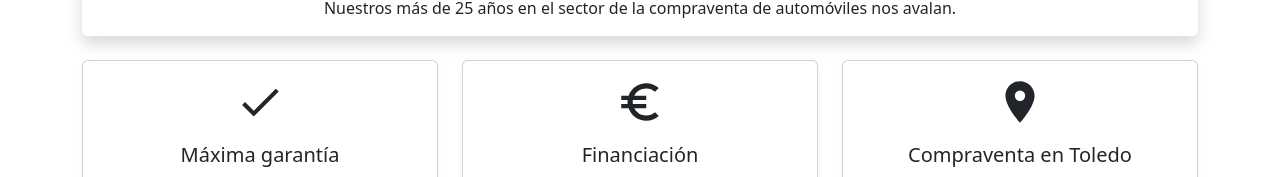
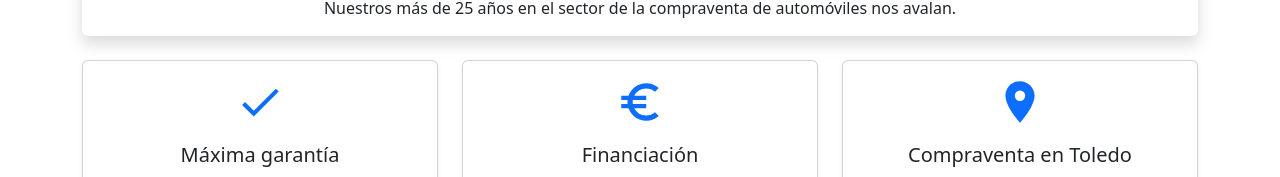
Before and after one commit to JorP2/concesionario-web, a React (Create React App) app in the folder frontend/: page / in a window 1280 px wide. Shown: the part 712-889 px from the top of the page. Built offline with nearby package versions, Linux system fonts and the light colour scheme.

Commit message:
Cambios ligeros en el diseño

```diff
--- a/frontend/src/pages/Home.jsx
+++ b/frontend/src/pages/Home.jsx
@@ -31,7 +31,7 @@ function Home() {
         <div className="col-12 col-md-4">
           <div className="card h-100 text-center shadow-sm feature-card">
             <div className="card-body">
-              <MdCheck size={50} className="mb-3" />
+              <MdCheck size={50} className="mb-3 text-primary" />
               <h5 className="card-title">Máxima garantía</h5>
               <p className="card-text">
                 Sometemos a nuestros coches a las más estrictas revisiones, lo
@@ -47,7 +47,7 @@ function Home() {
         <div className="col-12 col-md-4">
           <div className="card h-100 text-center shadow-sm feature-card">
             <div className="card-body">
-              <MdEuroSymbol size={50} className="mb-3" />
+              <MdEuroSymbol size={50} className="mb-3 text-primary" />
               <h5 className="card-title">Financiación</h5>
               <p className="card-text">
                 Te ayudamos con la posibilidad de financiar tu vehículo en hasta
@@ -62,7 +62,7 @@ function Home() {
         <div className="col-12 col-md-4">
           <div className="card h-100 text-center shadow-sm feature-card">
             <div className="card-body">
-              <MdLocationOn size={50} className="mb-3" />
+              <MdLocationOn size={50} className="mb-3 text-primary" />
               <h5 className="card-title">Compraventa en Toledo</h5>
               <p className="card-text">
                 Contamos con un catálogo permanente de más de 40 vehículos en
--- a/frontend/src/pages/VehiculoDetalle.jsx
+++ b/frontend/src/pages/VehiculoDetalle.jsx
@@ -1,7 +1,7 @@
 import { useParams } from "react-router-dom";
 import { useEffect, useState } from "react";
 import { getVehiculoById } from "../api/vehiculoApi";
-import { FaArrowLeft } from "react-icons/fa"
+import { FaArrowLeft } from "react-icons/fa";
 
 function VehiculoDetalle() {
   const { id } = useParams();
@@ -19,11 +19,14 @@ function VehiculoDetalle() {
 
   return (
     <div className="container my-1">
-      <button className="btn btn-ligth btn-outline-secondary border border-5 mb-3 rounded-circle d-flex align-items-center"
+      <button
+        className="btn btn-light btn-outline-secondary border border-5 mb-3 rounded-circle d-flex align-items-center justify-content-center"
         onClick={() => window.history.back()}
-        style={{ width: "45px", height: "45px" }}>
+        style={{ width: "45px", height: "45px" }}
+      >
         <FaArrowLeft />
       </button>
+
       <div className="card">
         <div className="row g-0">
           <div className="col-md-6">
@@ -45,7 +48,19 @@ function VehiculoDetalle() {
               <p className="card-text"><strong>Puertas:</strong> {vehiculo.puertas}</p>
               <p className="card-text"><strong>Asientos:</strong> {vehiculo.asientos}</p>
               <p className="card-text"><strong>Precio:</strong> €{vehiculo.precio}</p>
-              <p className="card-text"><strong>Extras:</strong> {vehiculo.extras}</p>
+
+              {/* Extras en lista */}
+              {vehiculo.extras && (
+                <div className="card-text">
+                  <strong>Extras:</strong>
+                  <ul>
+                    {vehiculo.extras.split(",").map((extra, idx) => (
+                      <li key={idx}>{extra.trim().charAt(0).toUpperCase() + extra.trim().slice(1)}</li>
+                    ))}
+                  </ul>
+                </div>
+              )}
+
             </div>
           </div>
         </div>
```
